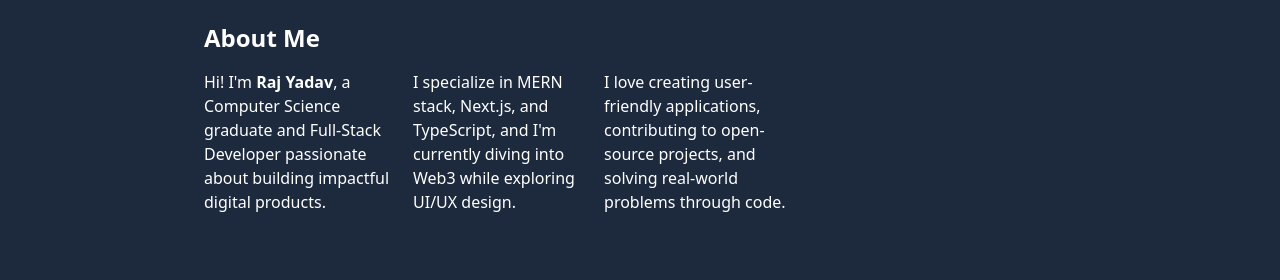
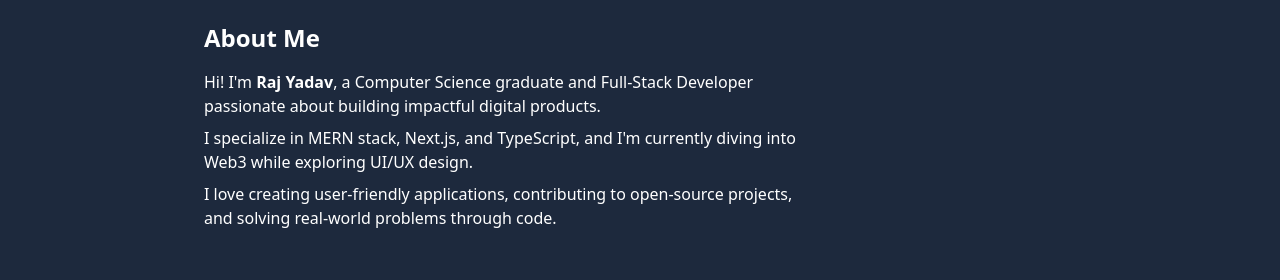
Before and after one commit to rajscriptsGH/Portfolio, a Next.js app: page / in a window 1280 px wide. Shown: the part 412-692 px from the top of the page. Built offline with nearby package versions, Linux system fonts and the light colour scheme; a web font is replaced by a local one.

Commit message:
about section updated for mobile

```diff
--- a/src/components/About.tsx
+++ b/src/components/About.tsx
@@ -7,7 +7,7 @@ const About = () => {
     <div className='mt-15 px-5 lg:ml-25'>
       <h1 className='text-2xl font-semibold font-Ovo'>About Me</h1>
 
-      <div className='flex flex-col  md:flex-row gap-2 items-center justify-center mt-4 max-w-[600px]'>
+      <div className='flex flex-col gap-2 items-center justify-center mt-4 max-w-[600px]'>
         <p className=''>Hi! I'm <span className='font-bold'>Raj Yadav</span>, a Computer Science graduate and Full-Stack Developer passionate about building impactful digital products.
         </p>
 
```
